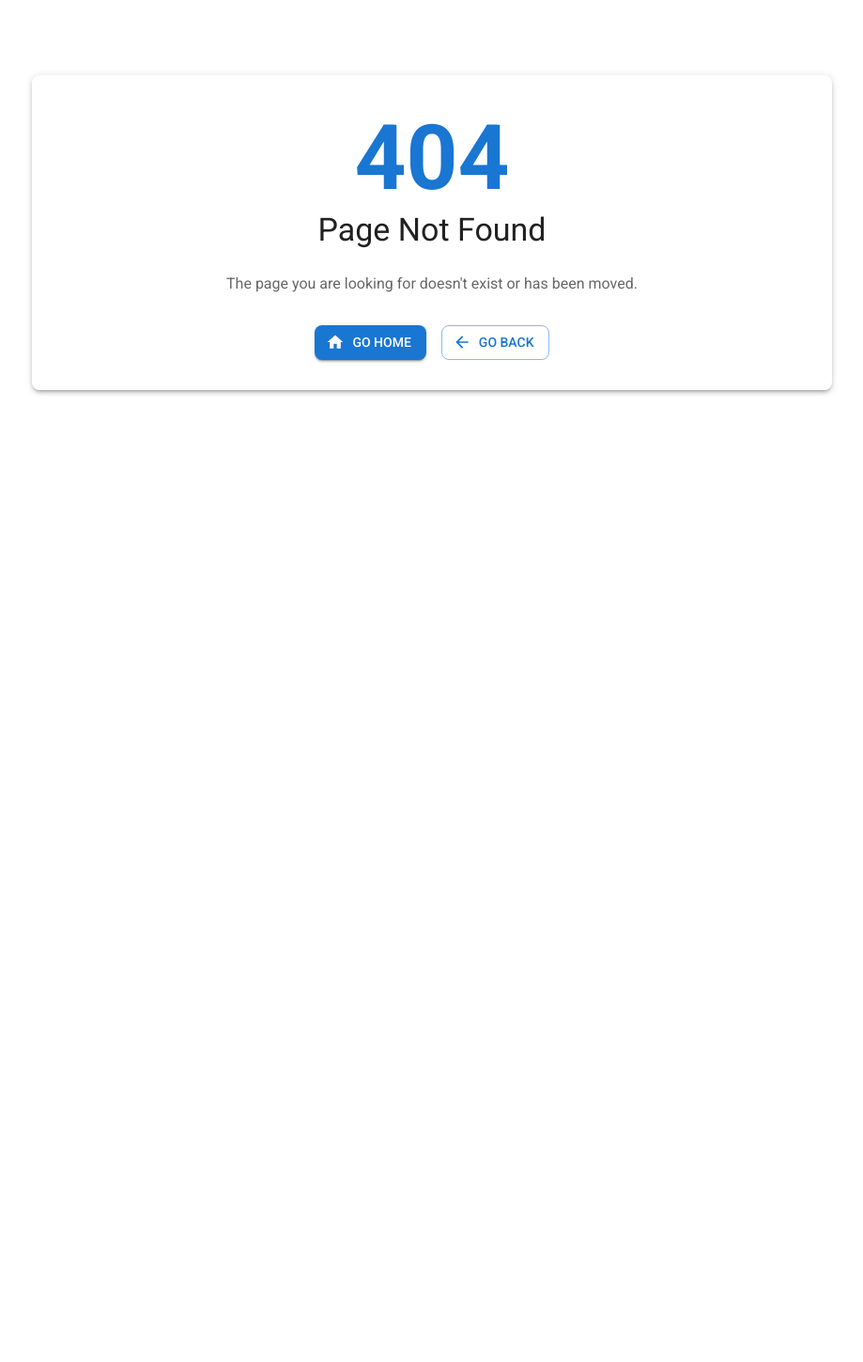
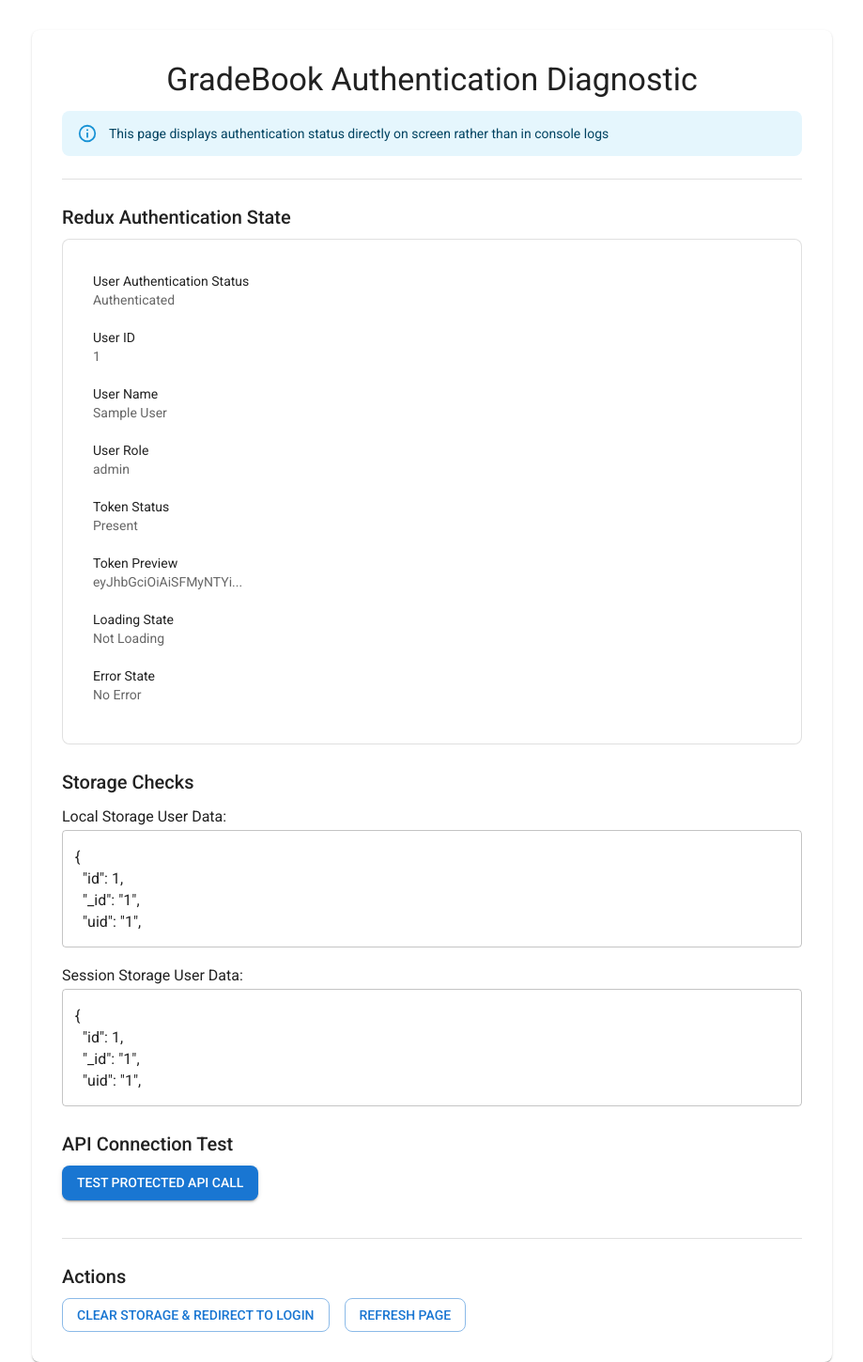
Before and after one commit to NikosMpantekas/GradeBook, a React (Create React App) app in the folder frontend/: page /diagnostics in a window 1280 px wide. Before the commit this address had no page. Shown: the whole page at 94% size, without its empty margins (180-1099 px from the left). Before the commit the page ends 880 px from the top, so only its background shows below. Built offline with nearby package versions, Linux system fonts and the light colour scheme; sample sign-in values are in the browser's storage.

Commit message:
Add diagnostic tools for authentication debugging

```diff
--- a/frontend/src/App.js
+++ b/frontend/src/App.js
@@ -20,6 +20,7 @@ import NotFound from './pages/NotFound';
 // Common Pages
 import Dashboard from './pages/Dashboard';
 import StandaloneDashboard from './pages/StandaloneDashboard';
+import DiagnosticPage from './pages/DiagnosticPage';
 import Profile from './pages/Profile';
 import Notifications from './pages/Notifications';
 import NotificationDetail from './pages/NotificationDetail';
@@ -101,6 +102,7 @@ function App() {
           {/* Public Routes */}
           <Route path="/login" element={<Login />} />
           <Route path="/register" element={<Register />} />
+          <Route path="/diagnostics" element={<DiagnosticPage />} />
 
           {/* Default root route - redirects to dashboard if logged in, otherwise to login */}
           <Route path="/" element={
--- /dev/null
+++ b/frontend/src/pages/DiagnosticPage.js
@@ -0,0 +1,284 @@
+import React, { useEffect, useState } from 'react';
+import { useSelector } from 'react-redux';
+import {
+  Box,
+  Typography,
+  Paper,
+  Container,
+  Divider,
+  List,
+  ListItem,
+  ListItemText,
+  Button,
+  Alert,
+  TextField,
+  Card,
+  CardContent
+} from '@mui/material';
+
+// This diagnostic page will help identify authentication issues
+const DiagnosticPage = () => {
+  const [localStorageData, setLocalStorageData] = useState('');
+  const [sessionStorageData, setSessionStorageData] = useState('');
+  const [manualChecks, setManualChecks] = useState({});
+  const [apiResponse, setApiResponse] = useState(null);
+  const [error, setError] = useState(null);
+
+  // Get auth state from Redux
+  const auth = useSelector((state) => state.auth);
+
+  useEffect(() => {
+    // Load data from storage
+    try {
+      const localUser = localStorage.getItem('user');
+      const sessionUser = sessionStorage.getItem('user');
+
+      setLocalStorageData(localUser ? JSON.parse(localUser) : 'No data found');
+      setSessionStorageData(sessionUser ? JSON.parse(sessionUser) : 'No data found');
+
+      // Perform manual checks
+      setManualChecks({
+        hasLocalStorage: !!localUser,
+        hasSessionStorage: !!sessionUser,
+        reduxHasUser: !!auth.user,
+        tokenInRedux: auth.user?.token ? 'Present' : 'Missing',
+        userRole: auth.user?.role || 'Unknown',
+        reduxAuthState: {
+          isLoading: auth.isLoading,
+          isError: auth.isError,
+          isSuccess: auth.isSuccess,
+          message: auth.message
+        }
+      });
+    } catch (err) {
+      setError('Error accessing storage: ' + err.message);
+    }
+  }, [auth]);
+
+  // Test API call
+  const testApiCall = async () => {
+    try {
+      setApiResponse({ status: 'loading' });
+
+      // Get token from either Redux or storage
+      const token = auth.user?.token ||
+        JSON.parse(localStorage.getItem('user'))?.token ||
+        JSON.parse(sessionStorage.getItem('user'))?.token;
+
+      if (!token) {
+        setApiResponse({
+          status: 'error',
+          message: 'No authentication token found in Redux or storage'
+        });
+        return;
+      }
+
+      // Test call to a protected endpoint
+      const response = await fetch('/api/users/me', {
+        headers: {
+          'Authorization': `Bearer ${token}`
+        }
+      });
+
+      const data = await response.json();
+
+      setApiResponse({
+        status: 'success',
+        statusCode: response.status,
+        data
+      });
+    } catch (err) {
+      setApiResponse({
+        status: 'error',
+        message: err.message
+      });
+    }
+  };
+
+  return (
+    <Container maxWidth="md" sx={{ mt: 4 }}>
+      <Paper sx={{ p: 4, borderRadius: 2 }}>
+        <Typography variant="h4" component="h1" gutterBottom align="center">
+          GradeBook Authentication Diagnostic
+        </Typography>
+
+        <Alert severity="info" sx={{ mb: 3 }}>
+          This page displays authentication status directly on screen rather than in console logs
+        </Alert>
+
+        <Divider sx={{ mb: 3 }} />
+
+        <Typography variant="h6" gutterBottom>
+          Redux Authentication State
+        </Typography>
+
+        <Card variant="outlined" sx={{ mb: 3 }}>
+          <CardContent>
+            <List dense>
+              <ListItem>
+                <ListItemText
+                  primary="User Authentication Status"
+                  secondary={auth.user ? "Authenticated" : "Not Authenticated"}
+                />
+              </ListItem>
+
+              {auth.user && (
+                <>
+                  <ListItem>
+                    <ListItemText
+                      primary="User ID"
+                      secondary={auth.user._id}
+                    />
+                  </ListItem>
+
+                  <ListItem>
+                    <ListItemText
+                      primary="User Name"
+                      secondary={auth.user.name}
+                    />
+                  </ListItem>
+
+                  <ListItem>
+                    <ListItemText
+                      primary="User Role"
+                      secondary={auth.user.role}
+                    />
+                  </ListItem>
+
+                  <ListItem>
+                    <ListItemText
+                      primary="Token Status"
+                      secondary={auth.user.token ? "Present" : "Missing"}
+                    />
+                  </ListItem>
+
+                  {auth.user.token && (
+                    <ListItem>
+                      <ListItemText
+                        primary="Token Preview"
+                        secondary={auth.user.token.substring(0, 20) + '...'}
+                      />
+                    </ListItem>
+                  )}
+                </>
+              )}
+
+              <ListItem>
+                <ListItemText
+                  primary="Loading State"
+                  secondary={auth.isLoading ? "Loading" : "Not Loading"}
+                />
+              </ListItem>
+
+              <ListItem>
+                <ListItemText
+                  primary="Error State"
+                  secondary={auth.isError ? "Error: " + auth.message : "No Error"}
+                />
+              </ListItem>
+            </List>
+          </CardContent>
+        </Card>
+
+        <Typography variant="h6" gutterBottom>
+          Storage Checks
+        </Typography>
+
+        <Box sx={{ mb: 3 }}>
+          <Typography variant="subtitle1">Local Storage User Data:</Typography>
+          <TextField
+            fullWidth
+            multiline
+            rows={4}
+            variant="outlined"
+            value={JSON.stringify(localStorageData, null, 2)}
+            InputProps={{ readOnly: true }}
+            sx={{ mb: 2 }}
+          />
+
+          <Typography variant="subtitle1">Session Storage User Data:</Typography>
+          <TextField
+            fullWidth
+            multiline
+            rows={4}
+            variant="outlined"
+            value={JSON.stringify(sessionStorageData, null, 2)}
+            InputProps={{ readOnly: true }}
+          />
+        </Box>
+
+        <Typography variant="h6" gutterBottom>
+          API Connection Test
+        </Typography>
+
+        <Box sx={{ mb: 3 }}>
+          <Button
+            variant="contained"
+            onClick={testApiCall}
+            disabled={apiResponse?.status === 'loading'}
+            sx={{ mb: 2 }}
+          >
+            Test Protected API Call
+          </Button>
+
+          {apiResponse && (
+            <Alert severity={apiResponse.status === 'success' ? 'success' : 'error'}>
+              <Typography variant="subtitle1">
+                Status: {apiResponse.status}
+              </Typography>
+              {apiResponse.status === 'success' ? (
+                <TextField
+                  fullWidth
+                  multiline
+                  rows={4}
+                  variant="outlined"
+                  value={JSON.stringify(apiResponse.data, null, 2)}
+                  InputProps={{ readOnly: true }}
+                  sx={{ mt: 1 }}
+                />
+              ) : (
+                <Typography>
+                  {apiResponse.message}
+                </Typography>
+              )}
+            </Alert>
+          )}
+        </Box>
+
+        {error && (
+          <Alert severity="error" sx={{ mb: 2 }}>
+            {error}
+          </Alert>
+        )}
+
+        <Divider sx={{ mb: 3 }} />
+
+        <Typography variant="h6" gutterBottom>
+          Actions
+        </Typography>
+
+        <Box sx={{ display: 'flex', gap: 2 }}>
+          <Button
+            variant="outlined"
+            onClick={() => {
+              localStorage.removeItem('user');
+              sessionStorage.removeItem('user');
+              window.location.href = '/login';
+            }}
+          >
+            Clear Storage & Redirect to Login
+          </Button>
+
+          <Button
+            variant="outlined"
+            onClick={() => window.location.reload()}
+          >
+            Refresh Page
+          </Button>
+        </Box>
+      </Paper>
+    </Container>
+  );
+};
+
+export default DiagnosticPage;
```
Also changed, not shown: 1 other file (tests, documents, lock files or other folders).
